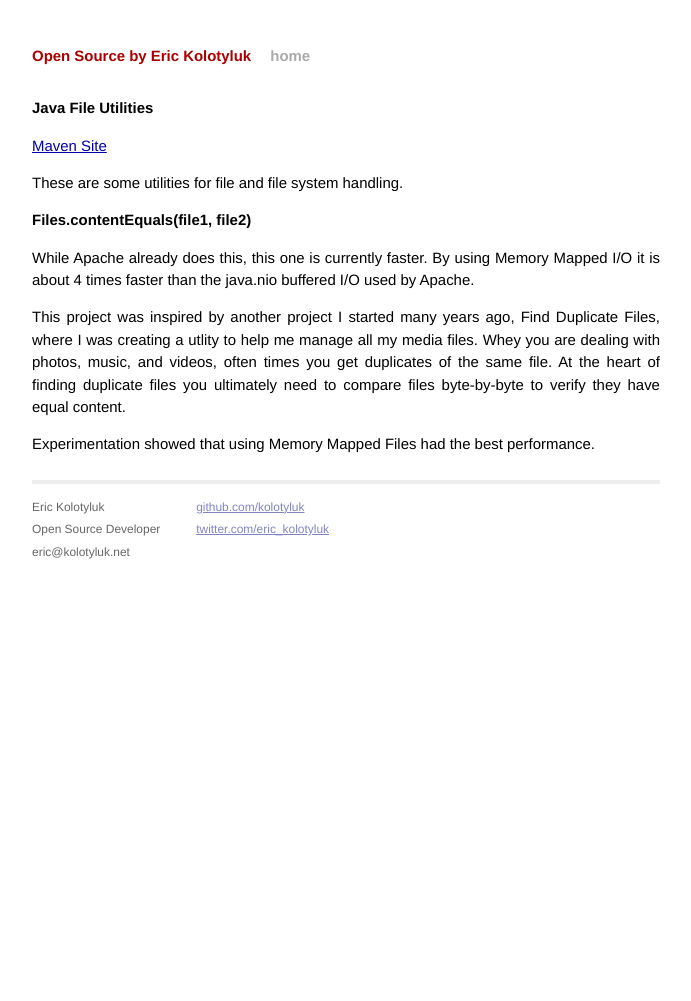
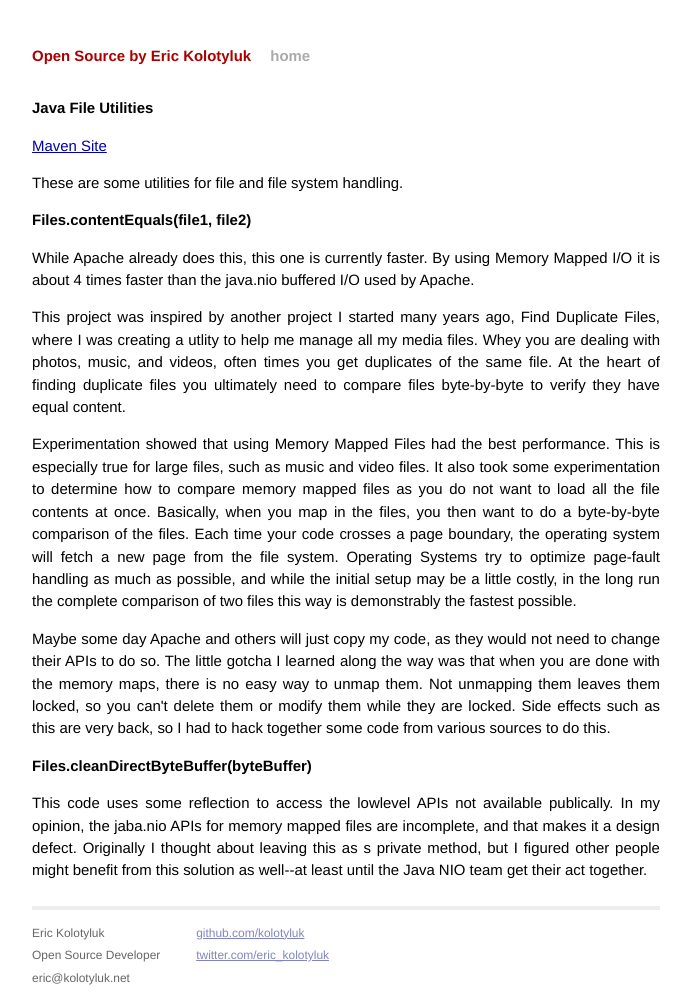
Before and after one commit to kolotyluk/kolotyluk.github.io, a Jekyll site: the page built from projects/java-file-utilities/index.html, in a window 1280 px wide. Shown: the whole page, without its empty margins (294-985 px from the left). Built offline with Jekyll 4.4.1, drawn with Linux system fonts in a browser that asks for light colours; Markdown is read by kramdown in place of the engine named in the settings; before the commit the page ends 945 px from its top, so only the background shows below that.

Commit message:
Update Java File Utilities

```diff
--- a/projects/java-file-utilities/index.html
+++ b/projects/java-file-utilities/index.html
@@ -19,6 +19,25 @@ title: Open Source By Eric Kolotyluk
     to compare files byte-by-byte to verify they have equal content.
   </p>
   <p>
-    Experimentation showed that using Memory Mapped Files had the best performance.
+    Experimentation showed that using Memory Mapped Files had the best performance. This is especially true for
+    large files, such as music and video files. It also took some experimentation to determine how to compare
+    memory mapped files as you do not want to load all the file contents at once. Basically, when you map in
+    the files, you then want to do a byte-by-byte comparison of the files. Each time your code crosses a page
+    boundary, the operating system will fetch a new page from the file system. Operating Systems try to optimize
+    page-fault handling as much as possible, and while the initial setup may be a little costly, in the long run
+    the complete comparison of two files this way is demonstrably the fastest possible.
+  </p>
+  <p>
+    Maybe some day Apache and others will just copy my code, as they would not need to change their APIs to do so.
+    The little gotcha I learned along the way was that when you are done with the memory maps, there is no easy way
+    to unmap them. Not unmapping them leaves them locked, so you can't delete them or modify them while they are locked.
+    Side effects such as this are very back, so I had to hack together some code from various sources to do this.
+  </p>
+  <h2>Files.cleanDirectByteBuffer(byteBuffer)</h2>
+  <p>
+    This code uses some reflection to access the lowlevel APIs not available publically. In my opinion, the jaba.nio
+    APIs for memory mapped files are incomplete, and that makes it a design defect. Originally I thought about leaving
+    this as s private method, but I figured other people might benefit from this solution as well--at least until
+    the Java NIO team get their act together.
   </p>
 </div>
```
